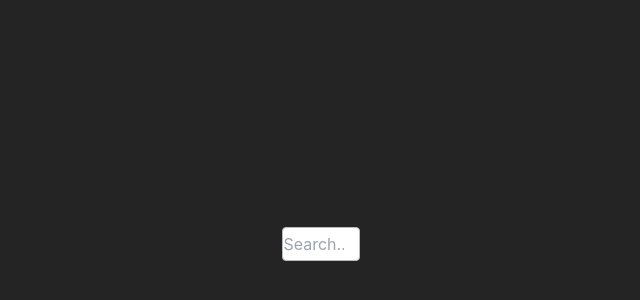
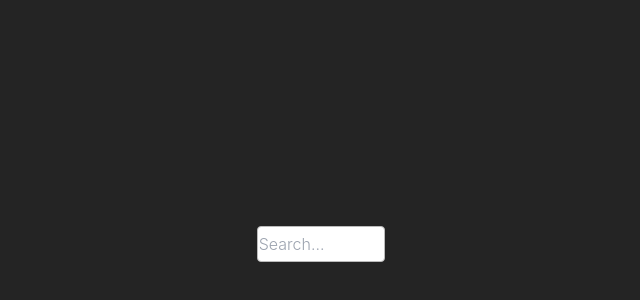
Before and after one commit to sagarEmn/24CssChallenges, a React (Vite) app in the folder 2-Search Bar/: page / in a window 1280 px wide. Shown: the part 156-456 px from the top of the page, without its empty margins (319-959 px from the left). Built offline with nearby package versions, Linux system fonts and the light colour scheme.

Commit message:
revise #3

```diff
--- a/2-Search Bar/src/App.css
+++ b/2-Search Bar/src/App.css
@@ -24,7 +24,8 @@
 }
 
 .search-bar {
-  width: 30%;
+  padding: 1px;
+  width: 50%;
   line-height: 2;
   border-radius: 4px;
   border: 1px solid var(--search-border);
@@ -36,3 +37,7 @@
   border-color: var(--search-focus-border);
   outline: none;
 }
+
+.search-bar::placeholder {
+  font-weight: 300;
+}
```
